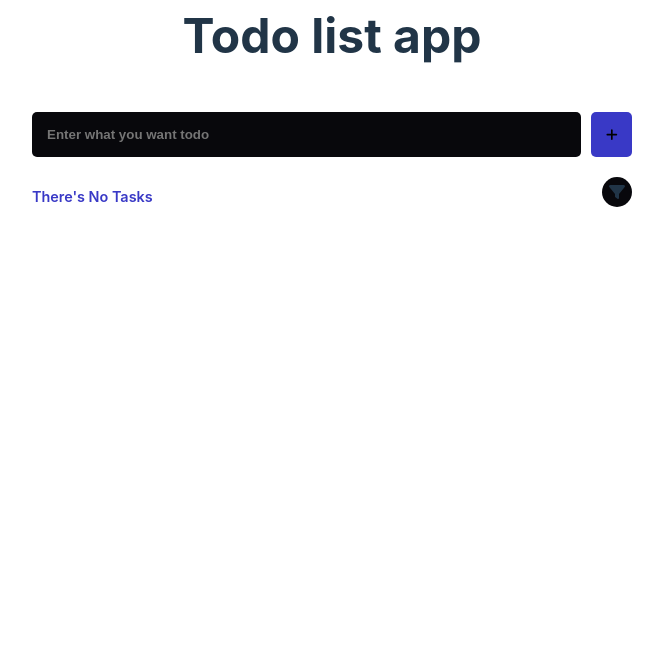
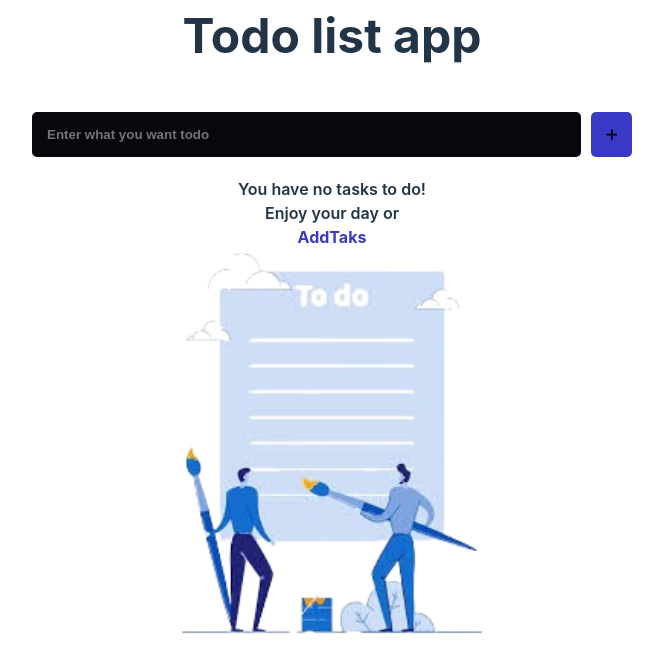
Before and after one commit to Mustapha-Nkhili/react-todo-list, a React (Vite) app: page / in a window 1280 px wide. Shown: the top 672 px of the page, without its empty margins (308-971 px from the left). Built offline with nearby package versions, Linux system fonts and the light colour scheme.

Commit message:
Refactor project structure: Move Todos component to features/todos/component, Filters component to features/filters/component. Integrate image and text to indicate 'No Todos' in the UI.

```diff
--- a/src/App.css
+++ b/src/App.css
@@ -85,6 +85,28 @@
   background-color: var(--blue-color);
 }
 
+.empty-todo-list {
+  display: flex;
+  justify-content: center;
+  align-items: center;
+  flex-direction: column;
+}
+
+.empty-todo-list .empty-todo-list-img {
+  width: 50%;
+}
+
+.empty-todo-list span {
+  display: block;
+  font-weight: 600;
+  text-align: center;
+}
+
+.empty-todo-list span:last-child {
+  font-weight: 700;
+  color: var(--blue-color);
+}
+
 .todos-header {
   display: flex;
   justify-content: space-between;
@@ -127,6 +149,7 @@
   font-size: 0.9rem;
   font-weight: 600;
 }
+
 .todos .todo-text.completed {
   text-decoration: line-through;
 }
--- a/src/App.jsx
+++ b/src/App.jsx
@@ -1,5 +1,5 @@
-import TodoList from "./components/TodoList";
-import AddTodo from "./components/AddTodo";
+import AddTodo from "./features/todos/components/AddTodo";
+import TodoList from "./features/todos/components/TodoList";
 import "./App.css";
 
 function App() {
--- a/src/components/TodoList.jsx
+++ /dev/null
@@ -1,46 +0,0 @@
-import { shallowEqual, useSelector } from "react-redux";
-import TodoItem from "./TodoItem";
-import { useLayoutEffect, useRef } from "react";
-import TodosFilter from "./TodosFilter";
-import { selectFilteredTodoIds } from "../features/filters/filtersSlice";
-
-export default function TodoList() {
-  const todosRef = useRef();
-  const filteredTodosId = useSelector(selectFilteredTodoIds);
-  const remainingTodos = useSelector(
-    (state) => state.todos.filter((todo) => !todo.completed),
-    shallowEqual
-  );
-  const MAX_HEIGHT = 350;
-
-  useLayoutEffect(() => {
-    if (todosRef.current.offsetHeight > MAX_HEIGHT) {
-      todosRef.current.style.height = `${MAX_HEIGHT}px`;
-      todosRef.current.style.overflowY = "scroll";
-    } else {
-      todosRef.current.style.overflowY = "auto";
-    }
-  }, [todosRef]);
-
-  return (
-    <>
-      <div className="todos-header">
-        <span>
-          {remainingTodos.length > 0 ? (
-            <>
-              <span>Remaining Todos :</span> {remainingTodos.length} items left
-            </>
-          ) : (
-            "There's No Tasks"
-          )}
-        </span>
-        <TodosFilter />
-      </div>
-      <main className="todos" ref={todosRef}>
-        {filteredTodosId.map((todoId) => {
-          return <TodoItem todoId={todoId} key={todoId} />;
-        })}
-      </main>
-    </>
-  );
-}
--- a/src/components/TodosFilter.jsx
+++ b/src/features/filters/components/TodosFilter.jsx
@@ -5,7 +5,10 @@ import classnames from "classnames";
 import { useState } from "react";
 import TodoStatusFilter from "./filterComponent/TodoStatusFilter";
 import TodoColorFilter from "./filterComponent/TodoColorFilter";
-import { markAllTodosCompleted, clearAllCompletedTodos } from "../features/todos/todosSlice";
+import {
+  markAllTodosCompleted,
+  clearAllCompletedTodos,
+} from "../../todos/todosSlice";
 
 export default function TodosFilter() {
   const dispatch = useDispatch();
--- a/src/components/filterComponent/TodoColorFilter.jsx
+++ b/src/features/filters/components/filterComponent/TodoColorFilter.jsx
@@ -1,5 +1,5 @@
 import { useDispatch, useSelector } from "react-redux";
-import { addTodosFilterColor, removeTodosFilterColor } from "../../features/filters/filtersSlice";
+import { addTodosFilterColor, removeTodosFilterColor } from "../../filtersSlice";
 
 export default function TodoColorFilter() {
   const dispatch = useDispatch();
@@ -10,7 +10,7 @@ export default function TodoColorFilter() {
     if (e.target.checked) {
       dispatch(addTodosFilterColor(color));
     } else {
-      dispatch(removeTodosFilterColor(color))
+      dispatch(removeTodosFilterColor(color));
     }
   }
 
--- a/src/components/filterComponent/TodoStatusFilter.jsx
+++ b/src/features/filters/components/filterComponent/TodoStatusFilter.jsx
@@ -1,7 +1,7 @@
 import { useDispatch, useSelector } from "react-redux";
-import { changeTodosFilterStatus } from "../../features/filters/filtersSlice";
+import { changeTodosFilterStatus } from "../../filtersSlice";
 
-export default function StatusTodosFilter() {
+export default function TodosStatusFilter() {
   const dispatch = useDispatch();
   const filterStatus = useSelector((state) => state.filters.status);
   const statusArr = ["all", "completed", "uncompleted"];
--- a/src/components/AddTodo.jsx
+++ b/src/features/todos/components/AddTodo.jsx
@@ -1,5 +1,5 @@
 import { useRef } from "react";
-import { addTodo } from "../features/todos/todosSlice";
+import { addTodo } from "../todosSlice";
 import { useDispatch } from "react-redux";
 import { FontAwesomeIcon } from "@fortawesome/react-fontawesome";
 import { faAdd } from "@fortawesome/free-solid-svg-icons";
--- /dev/null
+++ b/src/features/todos/components/TodoList.jsx
@@ -0,0 +1,61 @@
+import { shallowEqual, useSelector } from "react-redux";
+import TodoItem from "./TodoItem";
+import { useLayoutEffect, useRef } from "react";
+import TodosFilter from "../../filters/components/TodosFilter";
+import { selectFilteredTodoIds } from "../../filters/filtersSlice";
+import emptyTodListImg from "../../../assets/empty-list-img.png";
+
+export default function TodoList() {
+  const todosRef = useRef();
+  const filteredTodosId = useSelector(selectFilteredTodoIds);
+  const remainingTodos = useSelector(
+    (state) => state.todos.filter((todo) => !todo.completed),
+    shallowEqual
+  );
+  const MAX_HEIGHT = 350;
+
+  useLayoutEffect(() => {
+    if (filteredTodosId.length > 0) {
+      if (todosRef.current.offsetHeight > MAX_HEIGHT) {
+        todosRef.current.style.height = `${MAX_HEIGHT}px`;
+        todosRef.current.style.overflowY = "scroll";
+      } else {
+        todosRef.current.style.overflowY = "auto";
+      }
+    }
+  }, [todosRef, filteredTodosId]);
+
+  return filteredTodosId.length > 0 ? (
+    <>
+      <div className="todos-header">
+        <span>
+          {remainingTodos.length > 0 ? (
+            <>
+              <span>Remaining Todos :</span> {remainingTodos.length} items left
+            </>
+          ) : (
+            "There's No Tasks"
+          )}
+        </span>
+        <TodosFilter />
+      </div>
+      <main className="todos" ref={todosRef}>
+        {filteredTodosId.map((todoId) => (
+          <TodoItem todoId={todoId} key={todoId} />
+        ))}
+      </main>
+    </>
+  ) : (
+    <div className="empty-todo-list">
+      <span>
+        You have no tasks to do! <span>Enjoy your day or</span>{" "}
+        <span>AddTaks</span>
+      </span>
+      <img
+        src={emptyTodListImg}
+        alt="this is just an image that let the user now that the todo list is empty"
+        className="empty-todo-list-img"
+      />
+    </div>
+  );
+}
```
Also changed, not shown: src/features/todos/components/TodoItem.jsx (renamed from src/components/TodoItem.jsx, +7 -3 lines), src/features/todos/components/todoComponents/TodoColorSelector.jsx (renamed from src/components/todoComponents/TodoColorSelector.jsx, +5 -5 lines), src/assets/empty-list-img.png (added).
